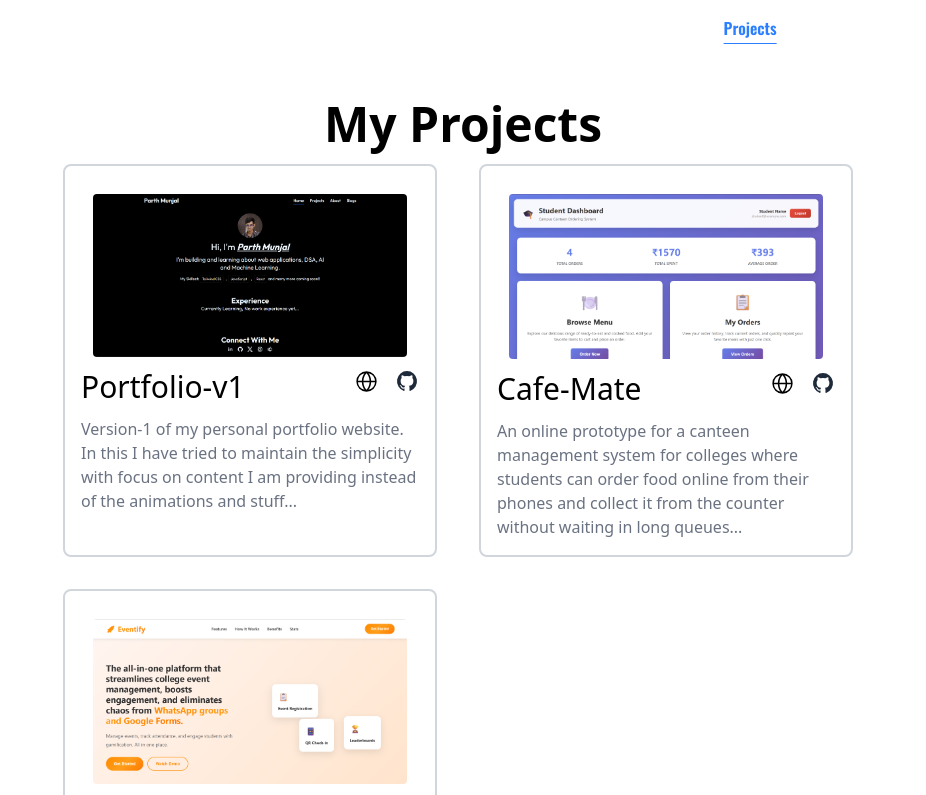
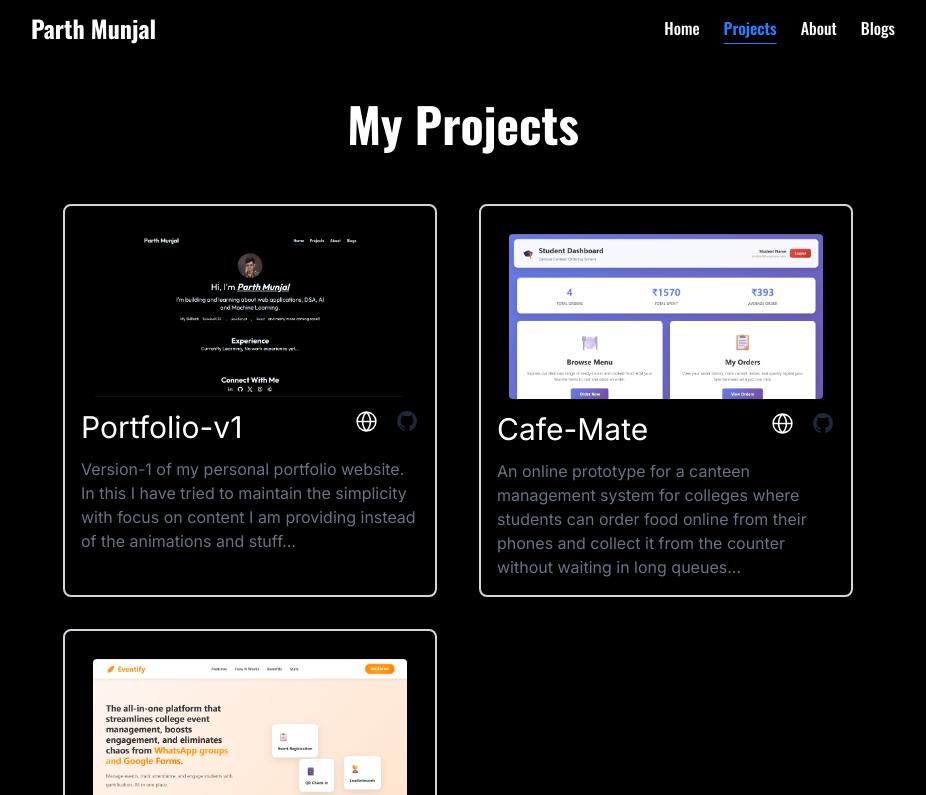
Before and after one commit to parthmunjal07/parth-portfolio-v1, a React (Vite) app: page /projects in a window 1280 px wide. Shown: the top 795 px of the page, without its empty margins (177-1103 px from the left). Built offline with nearby package versions, Linux system fonts and the light colour scheme.

Commit message:
projects update

```diff
--- a/src/components/NavBar.jsx
+++ b/src/components/NavBar.jsx
@@ -13,7 +13,7 @@ export default function NavBar() {
   ];
 
   return (
-    <header className="w-full bg-transparent fixed z-50 text-white font-oswald">
+    <header className="w-full backdrop-blur-3xl fixed z-50 text-white font-oswald">
       <div className="max-w-4xl mx-auto flex items-center justify-between px-4 py-3">
         <div className="text-lg sm:text-2xl font-bold">Parth Munjal</div>
         <nav className="hidden sm:flex gap-6 text-l font-medium">
--- a/src/components/ProjectCard.jsx
+++ b/src/components/ProjectCard.jsx
@@ -7,7 +7,7 @@ function ProjectCard(props) {
       <img className="w-[350px] p-3 rounded-2xl hover:scale-105 transition duration-300" src={props.image} alt={props.name} />
       <div className="flex justify-between">
         <div>
-          <h1 className="text-3xl">{props.name}</h1>
+          <h1 className="text-3xl font-inter">{props.name}</h1>
         </div>
         <div className="flex">
           <a href={props.liveLink} target="_blank">
@@ -39,7 +39,7 @@ function ProjectCard(props) {
         </div>
       </div>
 
-      <p className="mt-3 text-l text-gray-500">{props.description}</p>
+      <p className="mt-3 text-l text-gray-500 font-inter">{props.description}</p>
     </div>
   );
 }
--- a/src/components/Projects.jsx
+++ b/src/components/Projects.jsx
@@ -8,9 +8,10 @@ import PageWrapper from "./PageWrapper";
 function Projects() {
   return (
     <PageWrapper>
-    <div className="flex flex-col justify-center w-[90%] md:w-[65%] mx-auto">
-      <div className="w-full text-center mt-25">
-        <h1 className="text-5xl font-bold">My Projects</h1>
+      <div className="min-h-screen bg-black">
+    <div className="flex flex-col justify-center w-[90%] md:w-[65%] mx-auto text-white">
+      <div className="w-full text-center mt-25 mb-10">
+        <h1 className="text-5xl font-bold font-oswald">My Projects</h1>
       </div>
       <div className="grid grid-cols-1 md:grid-cols-2">
         <ProjectCard
@@ -36,6 +37,7 @@ function Projects() {
         />
       </div>
     </div>
+    </div>
     </PageWrapper>
   );
 }
```
